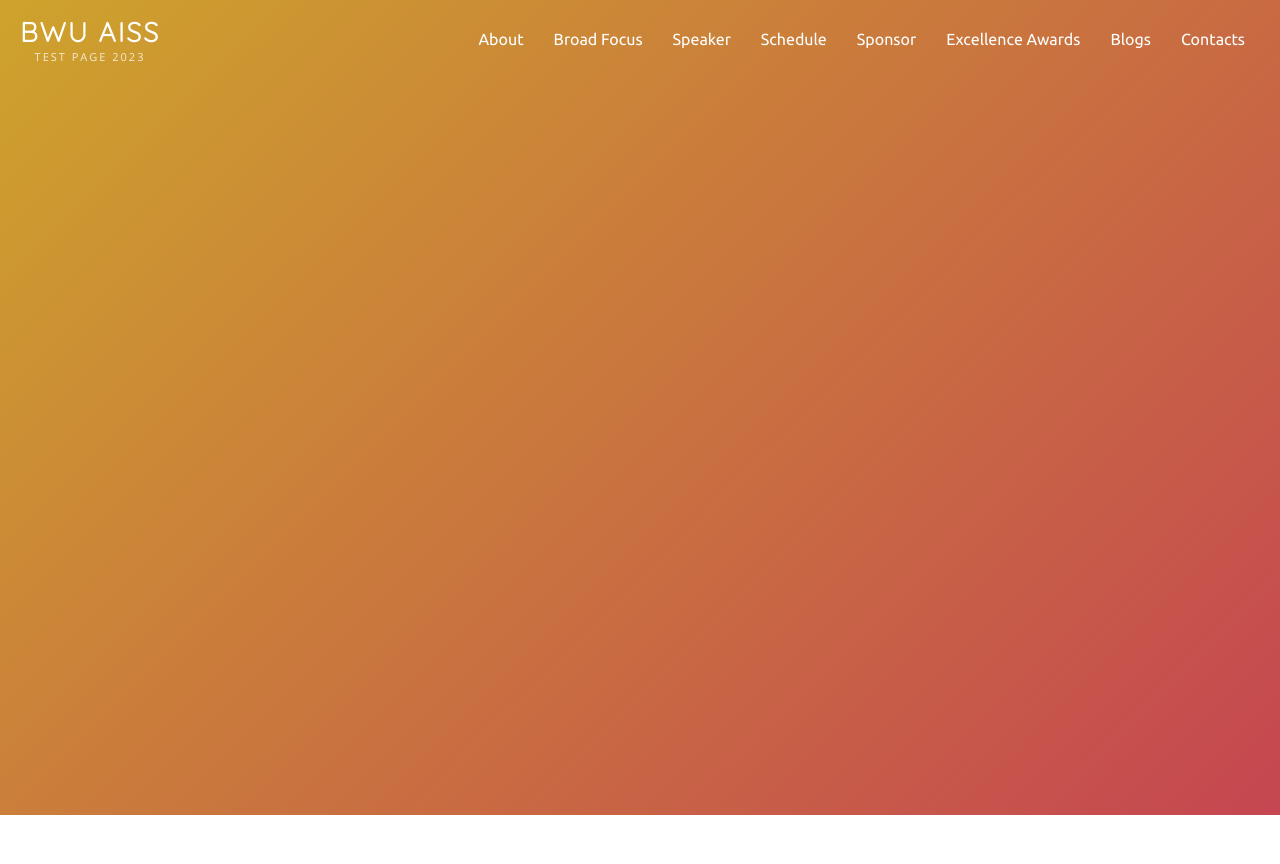
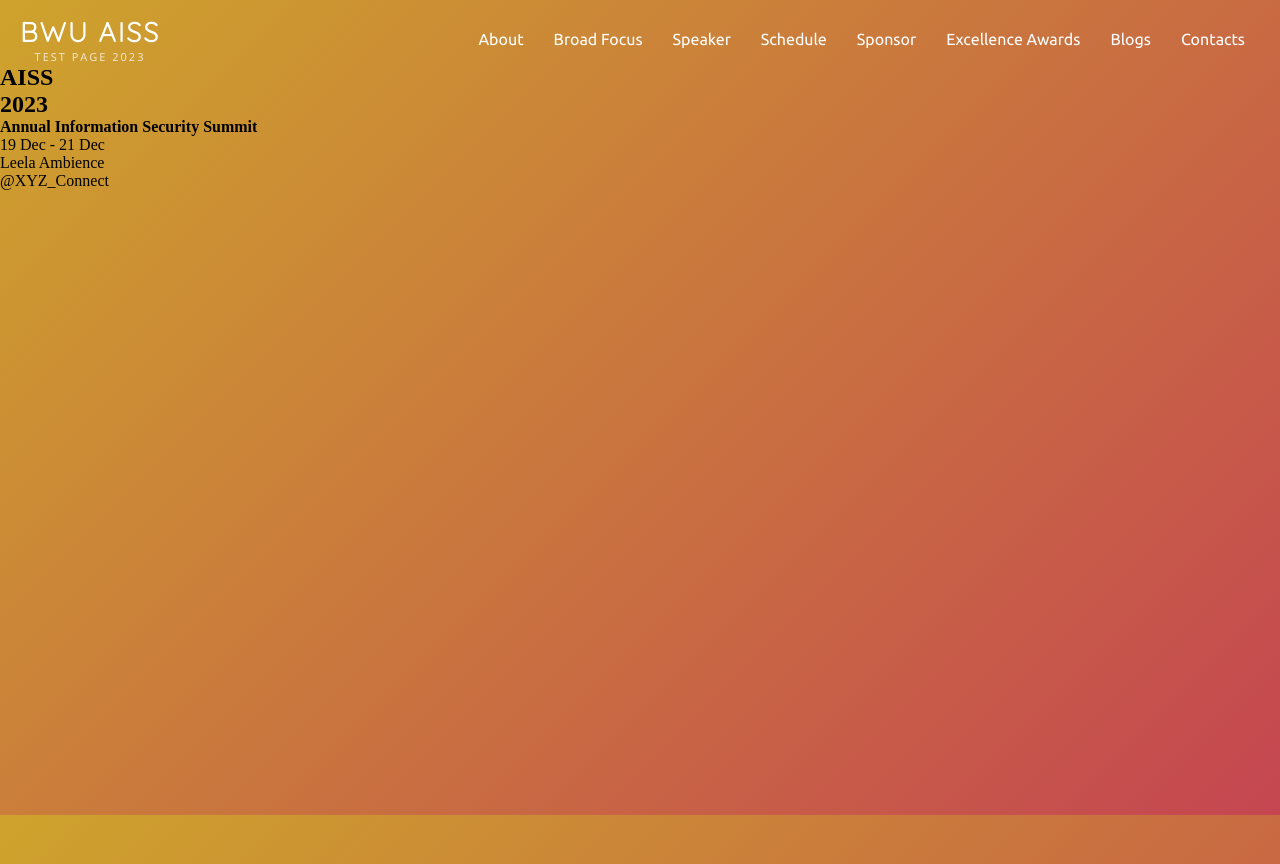
Before and after one commit to cynexa/guix, a plain HTML site: page index.html in a window 1280 px wide. Before the commit the page ends 815 px from the top, so only its background shows below. Drawn offline with nearby package versions, Linux system fonts and the light colour scheme.

Commit message:
base-uncmplt

```diff
--- a/CSS/guix.css
+++ b/CSS/guix.css
@@ -72,3 +72,11 @@ body {
     color: rgb(0, 255, 166);
     text-shadow: 0px 6px 7px rgb(0, 255, 221);
 }
+
+/* Base Top */
+
+.landing_top {
+    display: flex;
+    justify-content: space-between;
+    height: 100vh;
+}
--- a/index.html
+++ b/index.html
@@ -25,12 +25,28 @@
             <li><a href="#">Contacts</a></li>
         </ul>
     </nav>
-    <div>
+    <div class="landing_top">
 
+        <div class="landing_top_text">
 
+            <div class="ltt_top">
+                <h2>AISS</h2>
+                <h2>2023</h2>
+            </div>
 
+            <div class="ltt_bottom">
 
+                <h4>Annual Information Security Summit</h4>
 
+                <div class="ltt_bottom_down">
+                    <p>19 Dec - 21 Dec</p>
+                    <p>Leela Ambience</p>
+                    <p>@XYZ_Connect</p>
+                </div>
+            </div>
+        </div>
+
+        <img src="" alt="">
     </div>
 </body>
 
```
